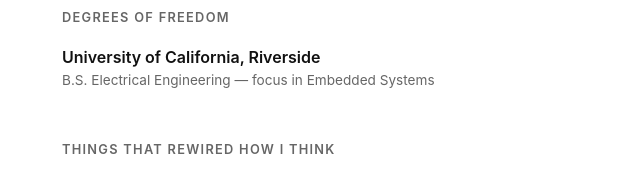
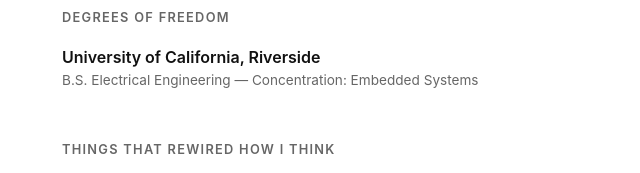
Before and after one commit to lycurtis/lycurtis.github.io, a plain HTML site: page index.html in a window 1280 px wide. Shown: the part 253-426 px from the top of the page, 266-906 px from the left. Drawn offline with Linux system fonts and the light colour scheme.

Commit message:
replace focus with concentration

```diff
--- a/index.html
+++ b/index.html
@@ -77,7 +77,7 @@
   <ul>
     <li>
       <span class="place">University of California, Riverside</span>
-      <span class="note">B.S. Electrical Engineering &mdash; focus in Embedded Systems</span>
+      <span class="note">B.S. Electrical Engineering &mdash; Concentration: Embedded Systems</span>
     </li>
   </ul>
 
```
